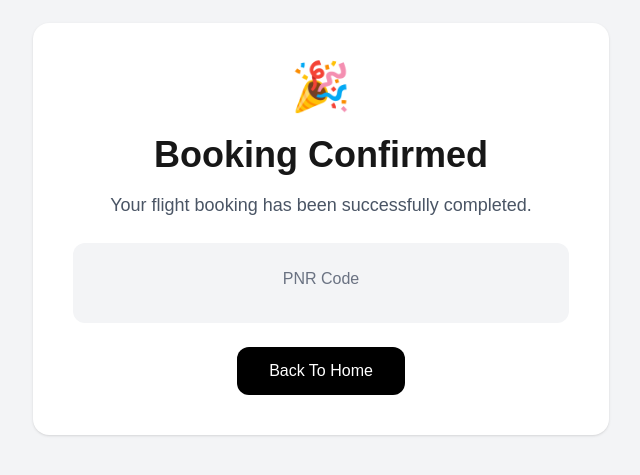
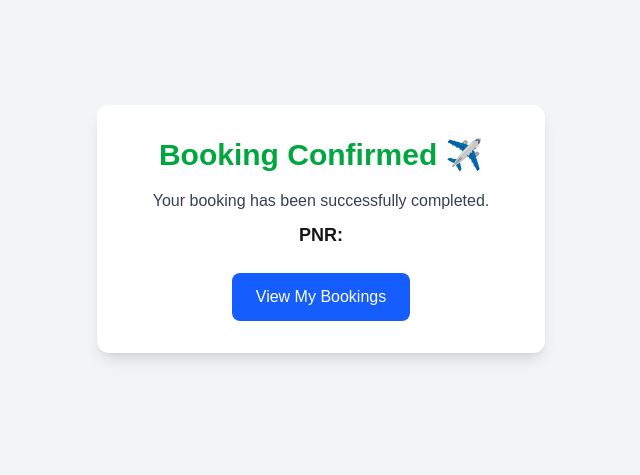
Before and after one commit to Dishant999414/flight-management-app, a Next.js app: page /confirmation in a window 1280 px wide. Shown: the part 171-646 px from the top of the page, without its empty margins (319-959 px from the left). Built offline with nearby package versions, Linux system fonts and the light colour scheme.

Commit message:
final working build

```diff
--- /dev/null
+++ b/next-pwa.d.ts
@@ -0,0 +1 @@
+declare module "next-pwa";
--- a/next.config.ts
+++ b/next.config.ts
@@ -1,10 +1,11 @@
-import nextPwa from "next-pwa";
+import withPWA from "next-pwa";
 
-const withPWA = nextPwa({
+const nextConfig = {
+  reactStrictMode: true,
+  turbopack: {},
+};
+
+export default withPWA({
   dest: "public",
   disable: process.env.NODE_ENV === "development",
-});
-
-const nextConfig = {};
-
-export default withPWA(nextConfig);
+})(nextConfig);
--- a/package.json
+++ b/package.json
@@ -6,7 +6,7 @@
     "dev": "next dev --webpack",
     "build": "next build",
     "start": "next start",
-    "lint": "eslint"
+    "lint": "nextlint"
   },
   "dependencies": {
     "@hookform/resolvers": "^5.2.2",
--- a/src/app/confirmation/page.tsx
+++ b/src/app/confirmation/page.tsx
@@ -1,45 +1,43 @@
 "use client";
 
+import { Suspense } from "react";
 import { useSearchParams } from "next/navigation";
 import Link from "next/link";
 
-export default function ConfirmationPage() {
+function ConfirmationContent() {
   const searchParams = useSearchParams();
-
   const pnr = searchParams.get("pnr");
 
   return (
-    <main className="min-h-screen bg-gray-100 flex items-center justify-center p-6">
-      <div className="bg-white rounded-2xl shadow p-10 max-w-xl w-full text-center">
-        <h1 className="text-5xl mb-6">
-          🎉
+    <div className="min-h-screen flex items-center justify-center bg-gray-100 p-4">
+      <div className="bg-white p-8 rounded-xl shadow-lg text-center max-w-md w-full">
+        <h1 className="text-3xl font-bold text-green-600 mb-4">
+          Booking Confirmed ✈️
         </h1>
 
-        <h2 className="text-4xl font-bold mb-4">
-          Booking Confirmed
-        </h2>
-
-        <p className="text-lg text-gray-600 mb-6">
-          Your flight booking has been successfully completed.
+        <p className="text-gray-700 mb-2">
+          Your booking has been successfully completed.
         </p>
 
-        <div className="bg-gray-100 rounded-xl p-6 mb-6">
-          <p className="text-gray-500 mb-2">
-            PNR Code
-          </p>
-
-          <p className="text-3xl font-bold tracking-widest">
-            {pnr}
-          </p>
-        </div>
+        <p className="text-lg font-semibold mb-6">
+          PNR: <span className="text-blue-600">{pnr}</span>
+        </p>
 
         <Link
-          href="/"
-          className="inline-block bg-black text-white px-8 py-3 rounded-xl"
+          href="/my-bookings"
+          className="inline-block bg-blue-600 text-white px-6 py-3 rounded-lg hover:bg-blue-700 transition"
         >
-          Back To Home
+          View My Bookings
         </Link>
       </div>
-    </main>
+    </div>
   );
 }
+
+export default function ConfirmationPage() {
+  return (
+    <Suspense fallback={<div>Loading...</div>}>
+      <ConfirmationContent />
+    </Suspense>
+  );
+}
```
Also changed, not shown: 1 other file (tests, documents, lock files or other folders).
